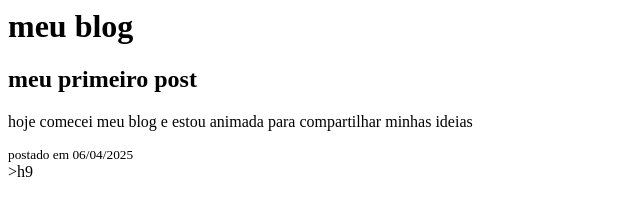
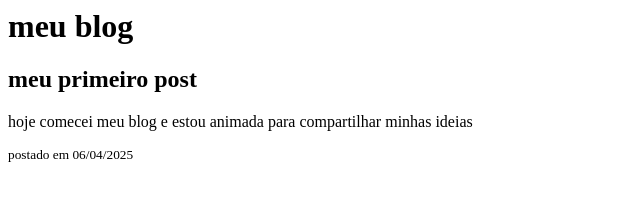
Before and after one commit to luizanad/meusite, a plain HTML site: page index.html in a window 1280 px wide. Shown: the full height of the page, 0-640 px from the left. Drawn offline with Linux system fonts and the light colour scheme.

Commit message:
Update index.html

```diff
--- a/index.html
+++ b/index.html
@@ -1,4 +1,3 @@
 <h1>meu blog</h1>
 <article><h2>meu primeiro post</h2><p>hoje comecei meu blog e estou animada para compartilhar minhas ideias</p>
-<small> postado em 06/04/2025</small></article><doctype html lang="pt-br"><head><meta charset="UTF-8"</head><title>blog da luiza</title><style>body { background color: blue;}</style></head> <body>>h9<bem vindo ao meu blog!</h9</body>
-</html>
+<small> postado em 06/04/2025</small>
```
